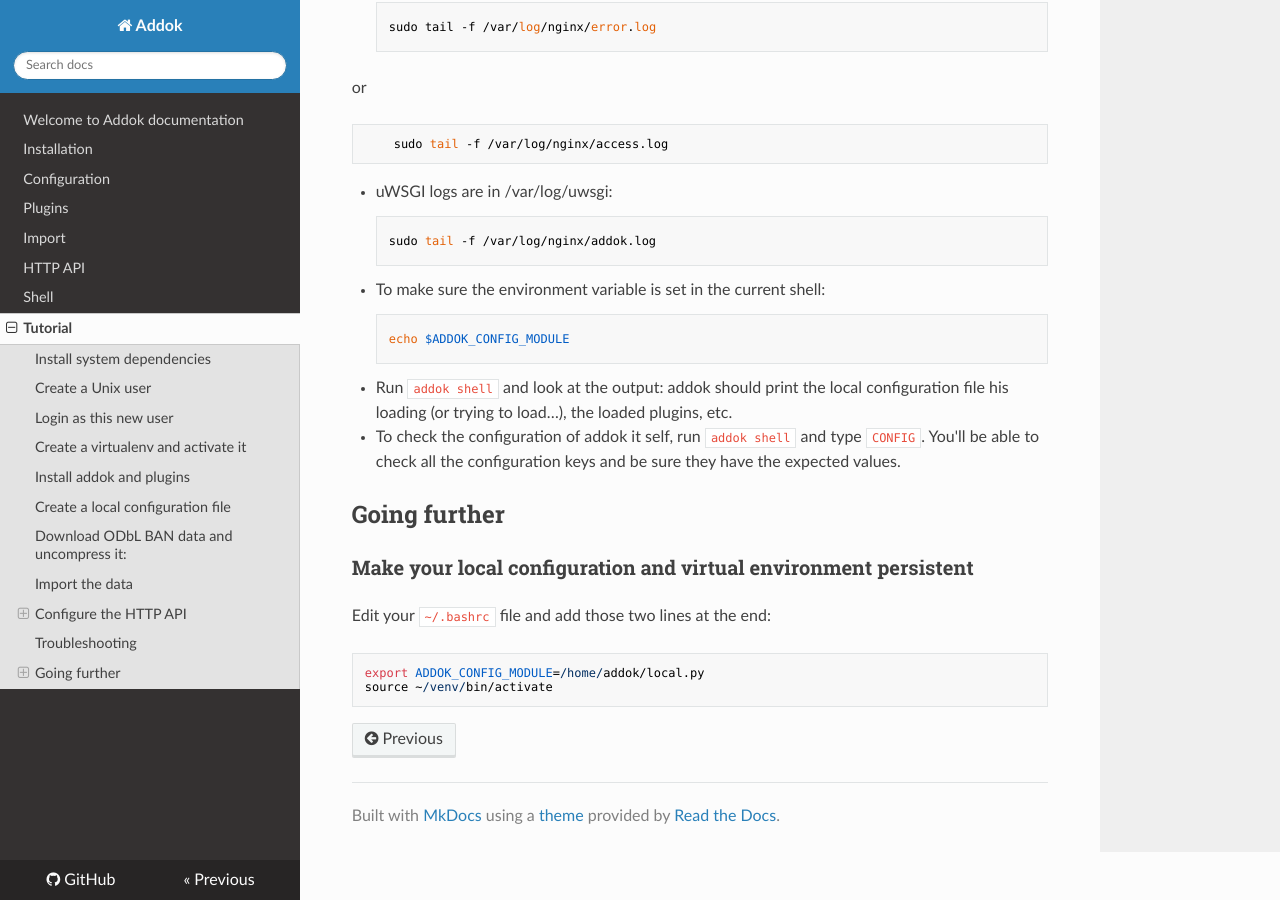
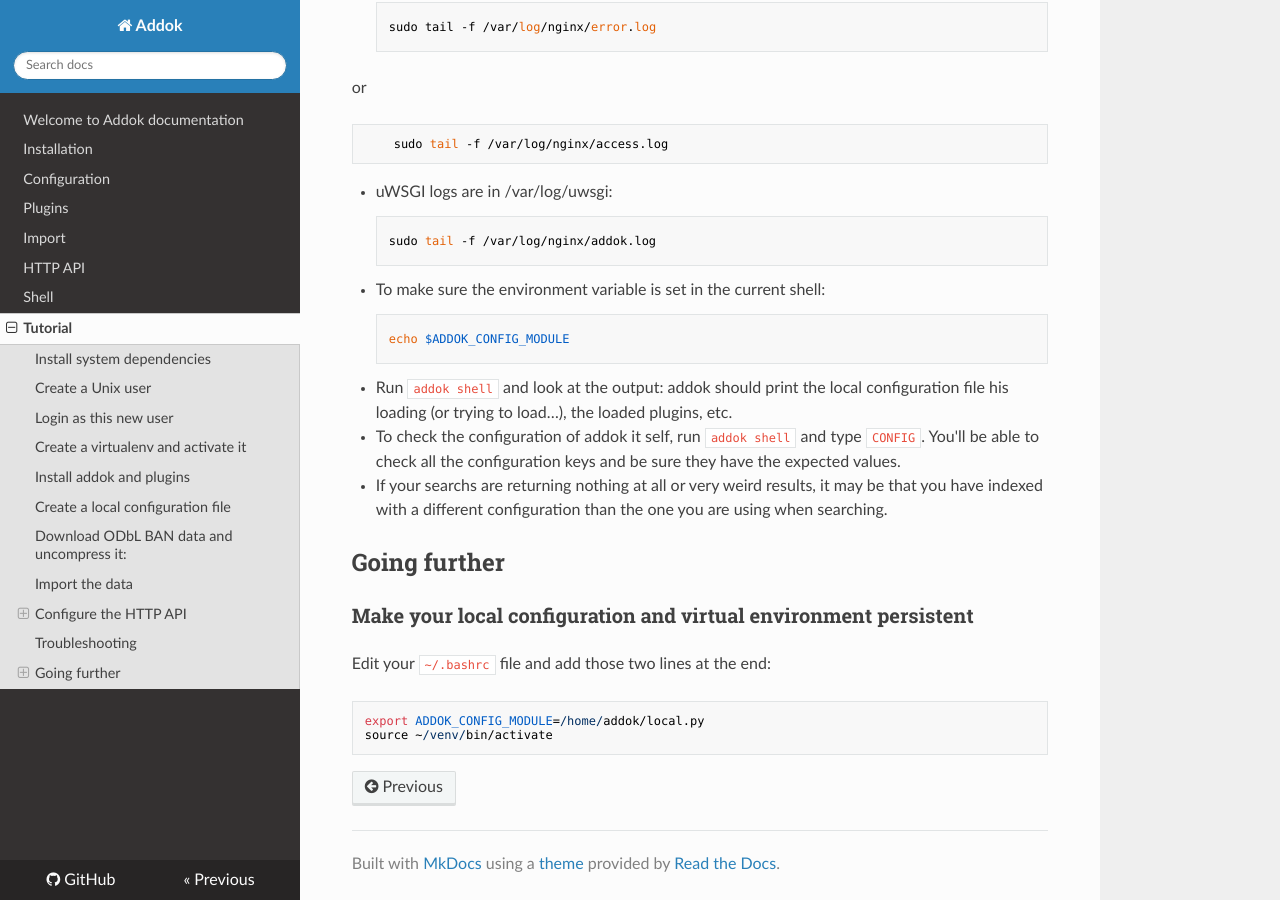
Before and after one commit to addok/addok, an MkDocs documentation site: the page built from docs/tutorial.md, in a window 1280 px wide and 900 px high, scrolled down 5368 px. Built offline with MkDocs 1.6.1, drawn with Linux system fonts in a browser that asks for light colours; nearby versions of some CDN libraries; old or Windows-style settings are respelled for this version of MkDocs.

Commit message:
Edit troubleshooting in tutorial

```diff
--- a/docs/tutorial.md
+++ b/docs/tutorial.md
@@ -286,6 +286,8 @@
   You'll be able to check all the configuration keys and be sure they have the
   expected values.
 
+- If your searchs are returning nothing at all or very weird results, it may be that you have
+  indexed with a different configuration than the one you are using when searching.
 
 ## Going further
 
```
